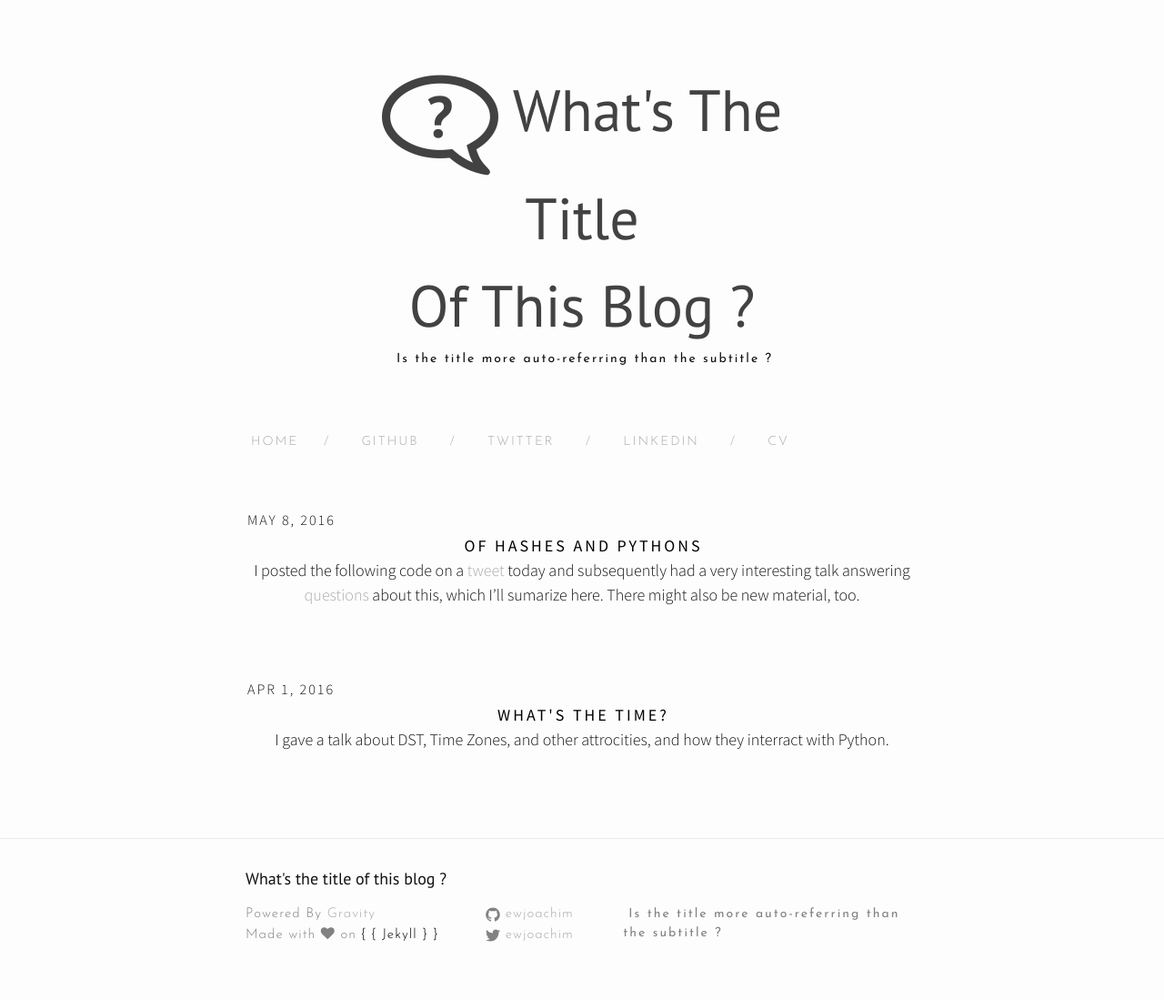
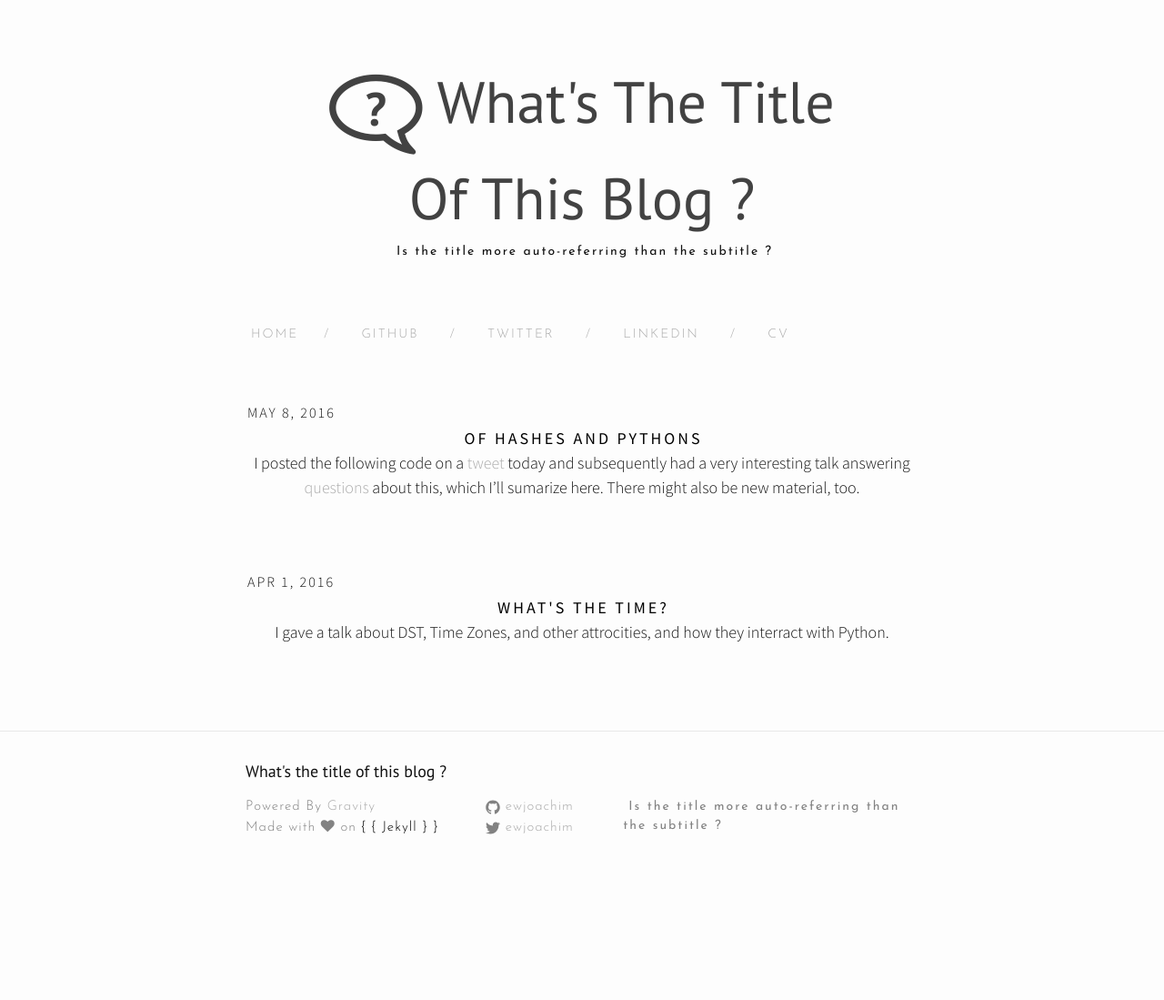
Before and after one commit to ewjoachim/ewjoachim.github.io, a Jekyll site: the page built from index.html, in a window 1280 px wide. Shown: the whole page at 91% size. Built offline with Jekyll 4.4.1, drawn with Linux system fonts in a browser that asks for light colours; nearby versions of some CDN libraries; after the commit the page ends 981 px from its top, so only the background shows below that.

Commit message:
Title css

```diff
--- a/css/style.scss
+++ b/css/style.scss
@@ -378,10 +378,14 @@ pre {
   text-transform: capitalize;
   font-weight: 500;
   margin-top: 1em;
-  max-width: 500px;
+  max-width: 560px;
   &,
   &:visited {
     color: $grey-color-dark;
+  }
+  .fa-stack {
+    font-size: 80%;
+    margin: 0;
   }
 }
 .site-description {
```
